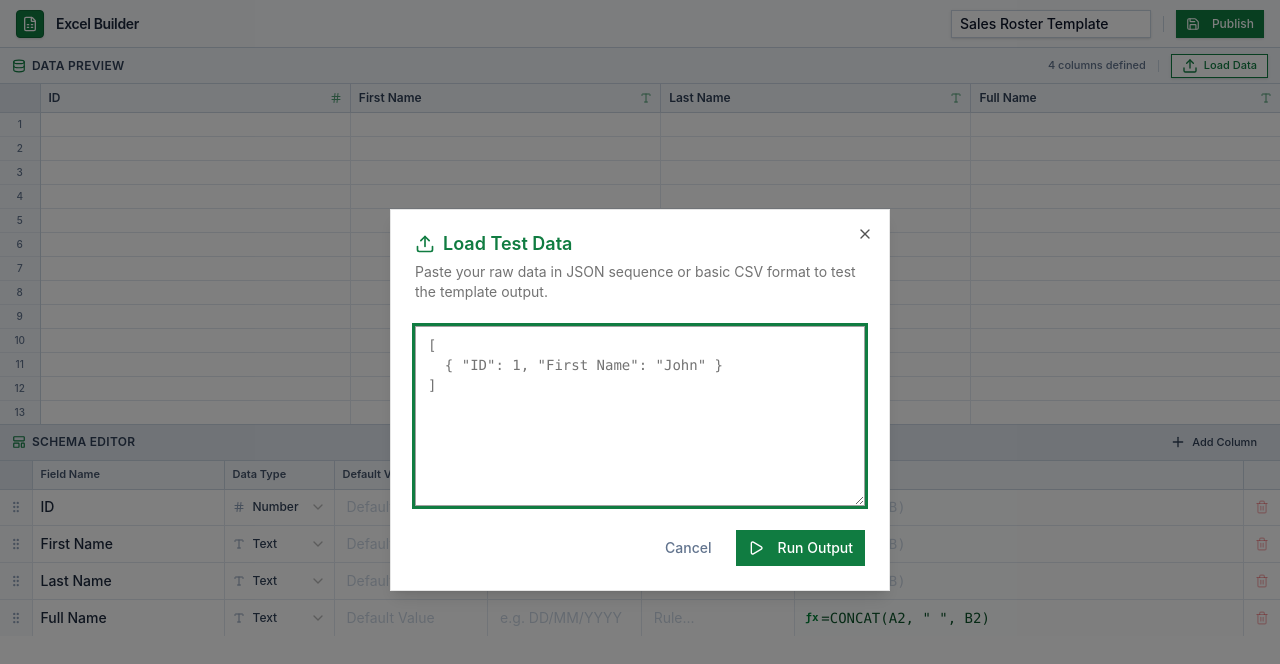
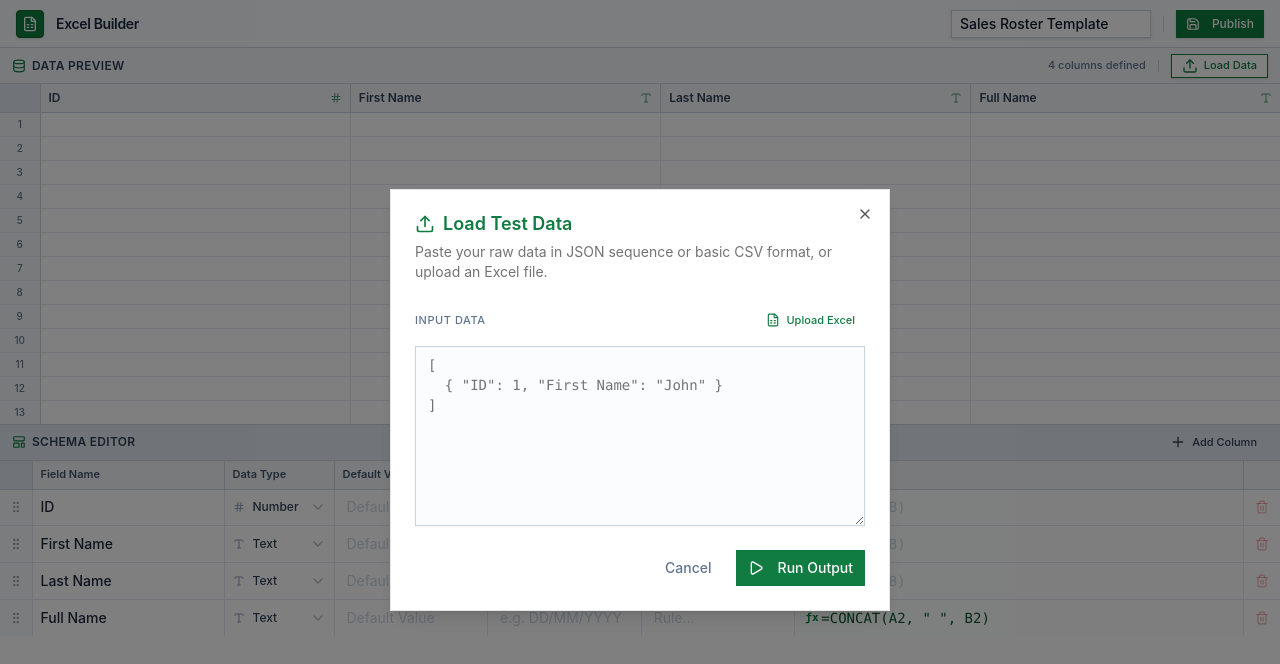
Before and after one commit to anuroop0003/excel-generator, a React (Vite) app: page / in a window 1280 px wide. Both pictures are taken after a click on the button "Load Data". Shown: the top 664 px of the page. Built offline with nearby package versions, Linux system fonts and the light colour scheme.

Commit message:
feat: add DataInputModal component for loading data from text or Excel files.

```diff
--- a/package.json
+++ b/package.json
@@ -24,7 +24,8 @@
     "react-dom": "^19.2.0",
     "react-resizable-panels": "^4.6.5",
     "tailwind-merge": "^3.5.0",
-    "tailwindcss": "^4.2.1"
+    "tailwindcss": "^4.2.1",
+    "xlsx": "^0.18.5"
   },
   "devDependencies": {
     "@eslint/js": "^9.39.1",
--- a/src/pages/create-template/components/DataInputModal.tsx
+++ b/src/pages/create-template/components/DataInputModal.tsx
@@ -11,8 +11,9 @@ import {
 } from "@/components/ui/dialog";
 import { Textarea } from "@/components/ui/textarea";
 import { parseRawDataInput } from "@/lib/data-parser";
-import { Play, Upload } from "lucide-react";
-import { useState } from "react";
+import { FileSpreadsheet, Play, Upload } from "lucide-react";
+import { useRef, useState } from "react";
+import * as XLSX from "xlsx";
 
 interface DataInputModalProps {
   onRunOutput: (data: any[]) => void;
@@ -22,19 +23,61 @@ export function DataInputModal({ onRunOutput }: DataInputModalProps) {
   const [inputText, setInputText] = useState("");
   const [error, setError] = useState<string | null>(null);
   const [open, setOpen] = useState(false);
+  const [uploadedFileName, setUploadedFileName] = useState<string | null>(null);
+  const fileInputRef = useRef<HTMLInputElement>(null);
 
   const handleRun = () => {
     try {
       setError(null);
+      // If we have text input, use that. Otherwise if we have file, it's already processed or we need to inform user.
+      // But typically user expects text or file.
+      if (inputText.trim()) {
         const parsedData = parseRawDataInput(inputText);
         onRunOutput(parsedData);
         setOpen(false);
-      setInputText(""); // clear after successful run
+        reset();
+      } else if (uploadedFileName) {
+        // If file was already parsed into text, we just run it.
+        // In my implementation below, I'll put parsed data into the text area.
+        setError("Please ensure data is loaded in the input box above.");
+      } else {
+        setError("Please provide some data (JSON, CSV or Excel).");
+      }
     } catch (err: any) {
       setError(
         "Failed to parse data. Please ensure it is valid JSON or CSV format.",
       );
     }
+  };
+
+  const reset = () => {
+    setInputText("");
+    setUploadedFileName(null);
+    setError(null);
+  };
+
+  const handleFileUpload = (e: React.ChangeEvent<HTMLInputElement>) => {
+    const file = e.target.files?.[0];
+    if (!file) return;
+
+    setUploadedFileName(file.name);
+    setError(null);
+
+    const reader = new FileReader();
+    reader.onload = (evt) => {
+      try {
+        const bstr = evt.target?.result;
+        const wb = XLSX.read(bstr, { type: "binary" });
+        const wsname = wb.SheetNames[0];
+        const ws = wb.Sheets[wsname];
+        const data = XLSX.utils.sheet_to_json(ws);
+        setInputText(JSON.stringify(data, null, 2));
+      } catch (err) {
+        setError("Failed to read Excel file. Please try a different file.");
+      }
+    };
+    reader.onerror = () => setError("Error reading file.");
+    reader.readAsBinaryString(file);
   };
 
   return (
@@ -55,24 +98,56 @@ export function DataInputModal({ onRunOutput }: DataInputModalProps) {
             <Upload className="size-5" /> Load Test Data
           </DialogTitle>
           <DialogDescription>
-            Paste your raw data in JSON sequence or basic CSV format to test the
-            template output.
+            Paste your raw data in JSON sequence or basic CSV format, or upload
+            an Excel file.
           </DialogDescription>
         </DialogHeader>
 
-        <div className="grid gap-4 py-2">
+        <div className="grid gap-3 py-2">
+          <div className="flex items-center justify-between gap-2">
+            <span className="text-[11px] font-medium text-slate-500 uppercase tracking-wider">
+              Input Data
+            </span>
+            <div className="flex items-center gap-2">
+              <input
+                type="file"
+                ref={fileInputRef}
+                className="hidden"
+                accept=".xlsx,.xls"
+                onChange={handleFileUpload}
+              />
+              <Button
+                variant="ghost"
+                size="sm"
+                onClick={() => fileInputRef.current?.click()}
+                className="h-7 text-[11px] text-[#107C41] hover:bg-green-50 px-2 flex items-center gap-1.5"
+              >
+                <FileSpreadsheet className="size-3.5" />
+                {uploadedFileName ? "Change File" : "Upload Excel"}
+              </Button>
+            </div>
+          </div>
+
+          <div className="relative">
             <Textarea
               placeholder={'[\n  { "ID": 1, "First Name": "John" }\n]'}
-            className="min-h-[180px] max-h-[400px] overflow-auto font-mono text-xs border-slate-300 focus-visible:ring-[#107C41]"
+              className="min-h-[180px] max-h-[400px] overflow-auto font-mono text-[11px] border-slate-300 focus-visible:ring-[#107C41] bg-slate-50/50"
               value={inputText}
               onChange={(e) => setInputText(e.target.value)}
             />
+            {uploadedFileName && (
+              <div className="absolute top-2 right-2 bg-green-100 text-[#107C41] text-[10px] px-2 py-0.5 rounded border border-green-200 flex items-center gap-1 shadow-sm">
+                <FileSpreadsheet className="size-2.5" />
+                {uploadedFileName}
+              </div>
+            )}
+          </div>
           {error && <p className="text-xs text-red-500 font-medium">{error}</p>}
         </div>
 
         <DialogFooter>
           <DialogClose asChild>
-            <Button variant="ghost" className="text-slate-500">
+            <Button variant="ghost" className="text-slate-500" onClick={reset}>
               Cancel
             </Button>
           </DialogClose>
```
Also changed, not shown: 1 other file (tests, documents, lock files or other folders). Lines whose indentation alone changed are shown as unchanged.
